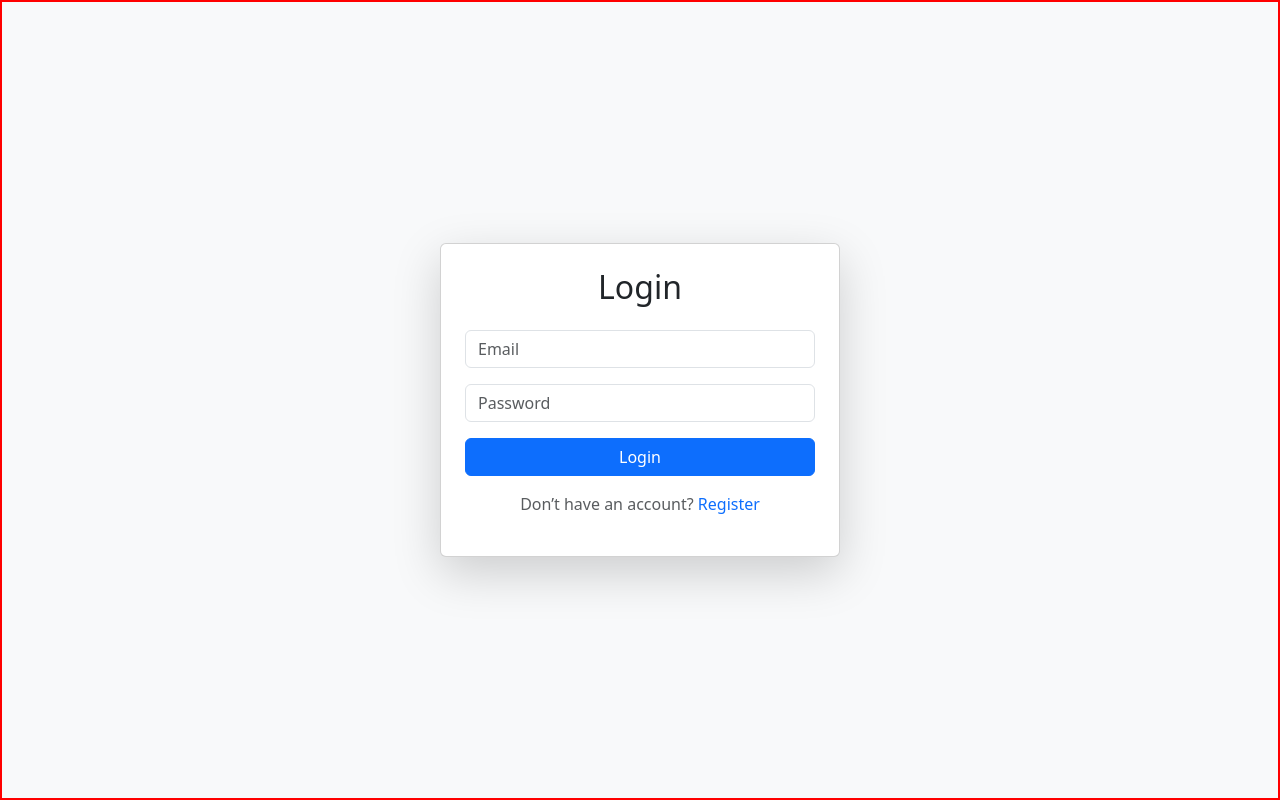
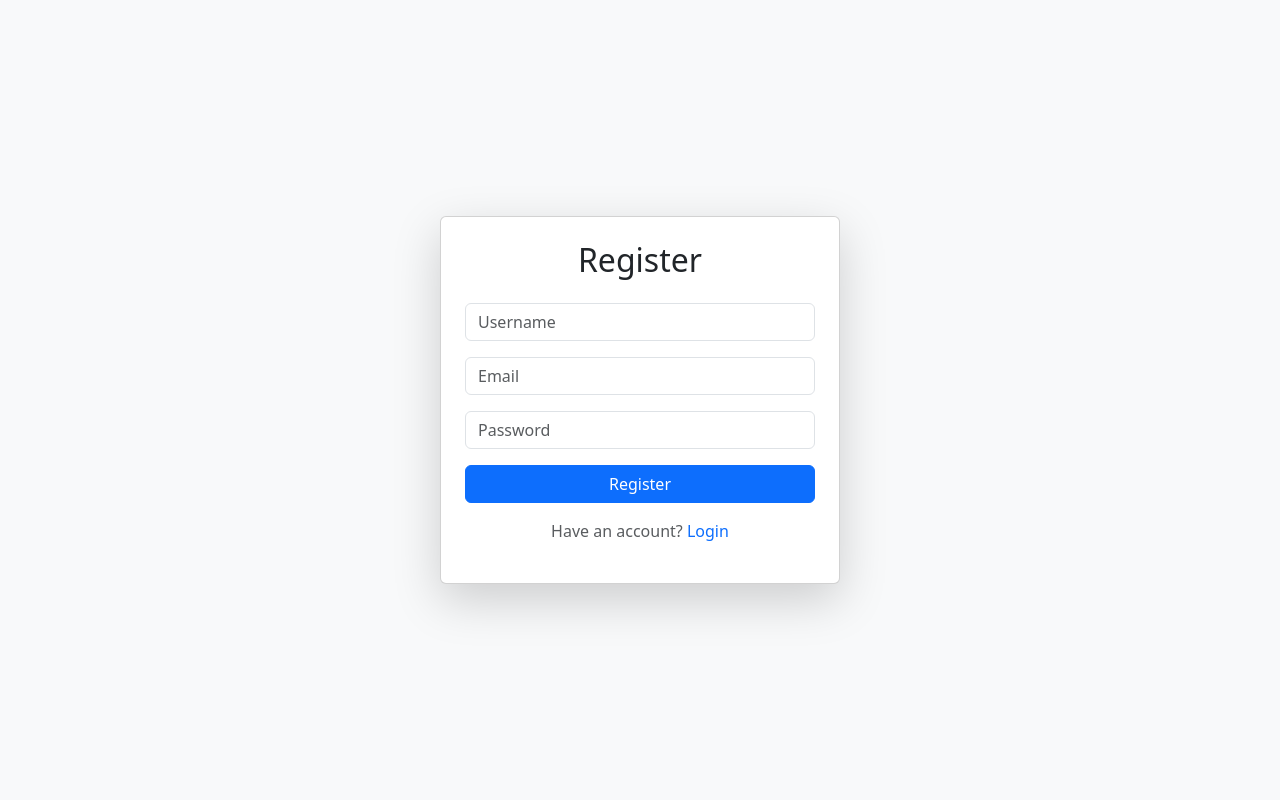
Before and after one commit to Abishek5656/Shipping-Management, a React (Vite) app in the folder frontend/: page /register in a window 1280 px wide. Built offline with nearby package versions, Linux system fonts and the light colour scheme.

Commit message:
change register

```diff
--- a/frontend/src/App.jsx
+++ b/frontend/src/App.jsx
@@ -24,7 +24,7 @@
       <Suspense fallback={<div className="text-center mt-5">Loading...</div>}>
         <Routes>
           <Route path="/login" element={<Login />} />
-          <Route path="/register" element={token ? <Register /> : <Login />} />
+          <Route path="/register" element={<Register />} />
           <Route path="/" element={token ? <Dashboard /> : <Login />} />
           <Route path="/add" element={token ? <AddShip /> : <Login />} />
           <Route path="/edit/:id" element={token ? <EditShip /> : <Login />} />
```
